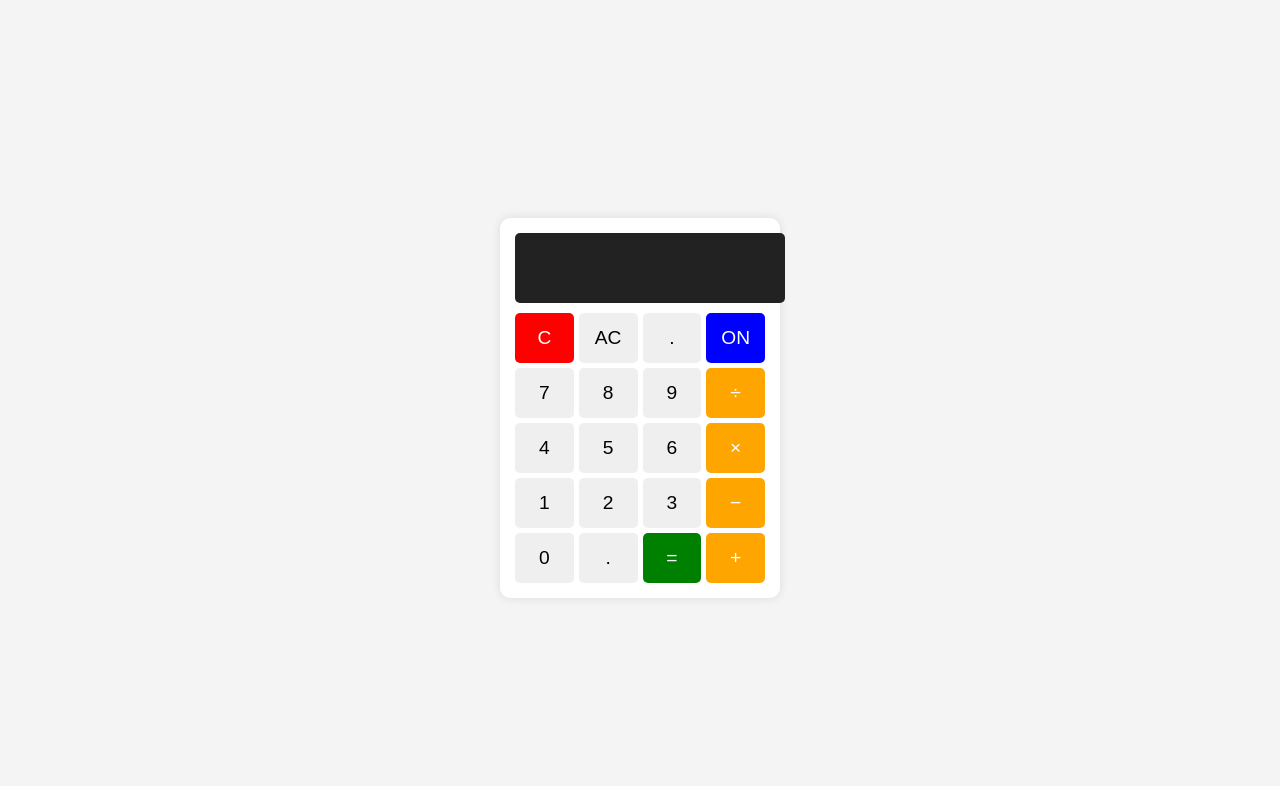
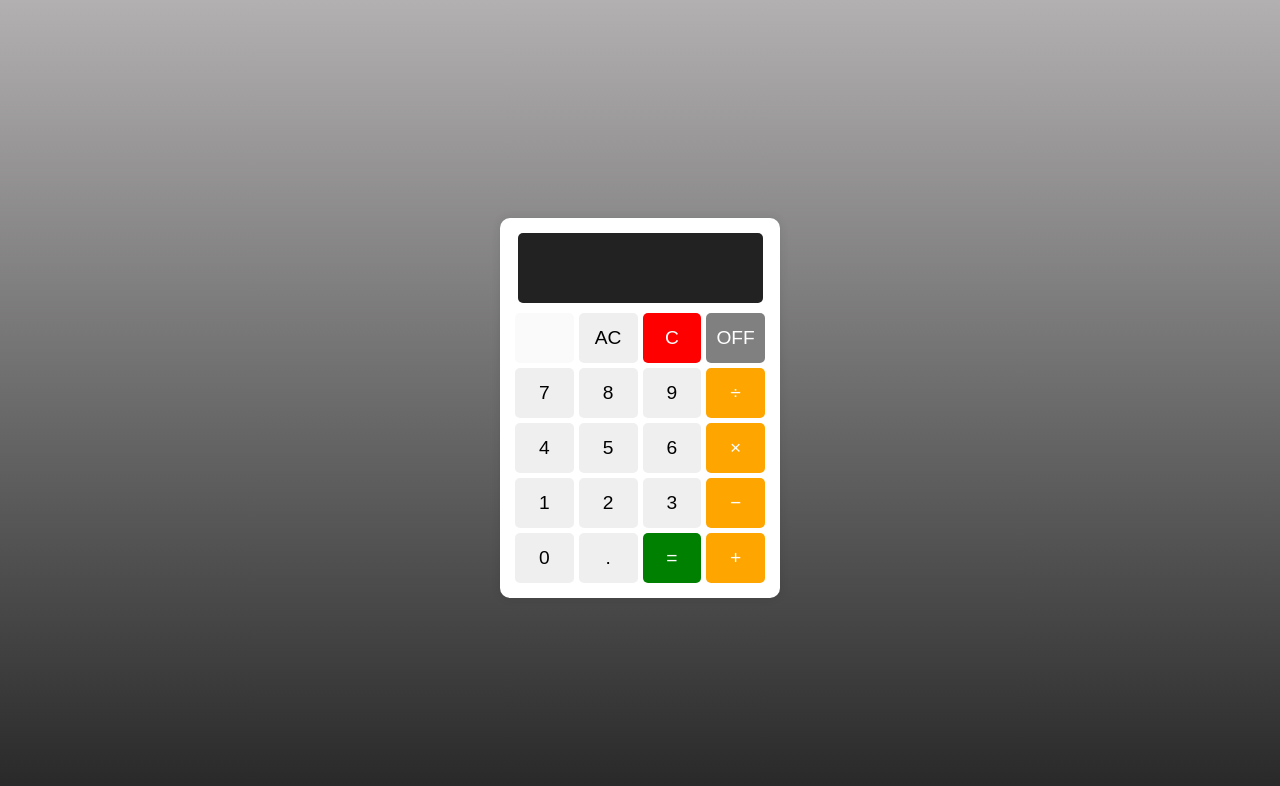
Before and after one commit to ShafiJibran/assignment, a plain HTML site: page calculator/index.html in a window 1280 px wide. Drawn offline with Linux system fonts and the light colour scheme.

Commit message:
BG color or on off pr kam kiya

```diff
--- a/calculator/index.html
+++ b/calculator/index.html
@@ -11,7 +11,7 @@
             justify-content: center;
             align-items: center;
             height: 100vh;
-            background-color: #f4f4f4;
+            background-image: linear-gradient(to bottom, rgb(178, 176, 176), rgb(36, 36, 37)) ;
         }
         .calculator {
             width: 250px;
@@ -22,7 +22,7 @@
             text-align: center;
         }
         #inp {
-            width: 100%;
+            width: 90%;
             height: 50px;
             font-size: 1.5em;
             text-align: right;
@@ -62,7 +62,7 @@
             color: white;
         }
         .on-off {
-            background: blue;
+            background: grey;
             color: white;
         }
     </style>
@@ -71,10 +71,10 @@
     <div class="calculator">
         <input type="text" id="inp" disabled>
         <div class="buttons">
+            <button  disabled></button>
+            <button onclick="clearDisplay()">AC</button>
             <button onclick="clrall()" class="clear">C</button>
-            <button onclick="clearDisplay()">AC</button>
-            <button onclick="clrall()">.</button>
-            <button id='abay' class="on-off" onclick="toggleCalculator()">ON</button>
+            <button id='abay' class="on-off" onclick="toggleCalculator()">OFF</button>
             <button onclick="appendToDisplay('7')">7</button>
             <button onclick="appendToDisplay('8')">8</button>
             <button onclick="appendToDisplay('9')">9</button>
```
